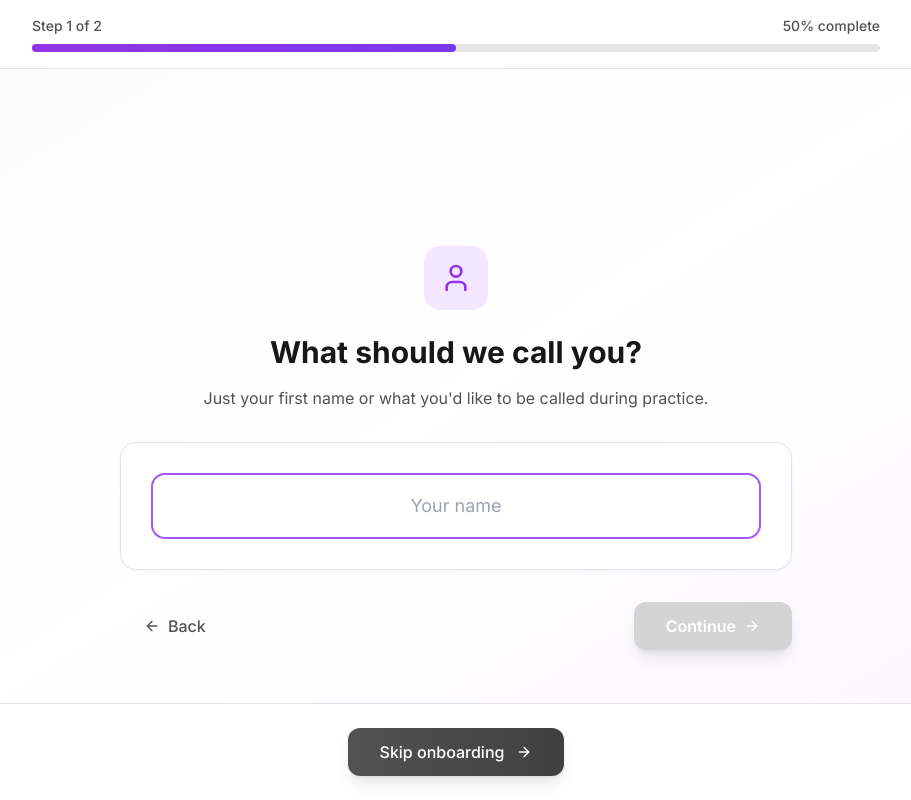
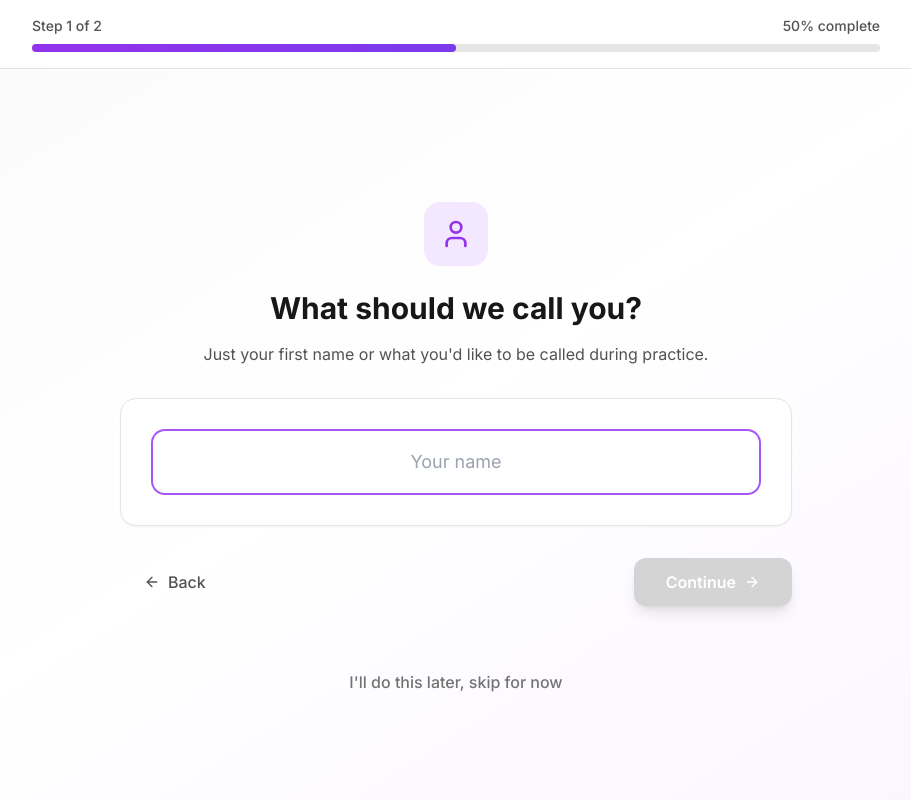
Before and after one commit to dongdimianlyu/kyroo, a Next.js app: page /onboarding in a window 1280 px wide. Both pictures are taken after a click on the button "Let's get started". Shown: the whole page, without its empty margins (184-1095 px from the left). Built offline with nearby package versions, Linux system fonts and the light colour scheme.

Commit message:
fix: move skip onboarding button to prevent overlap

```diff
--- a/src/pages/onboarding.tsx
+++ b/src/pages/onboarding.tsx
@@ -219,23 +219,21 @@ export default function Onboarding() {
                 {renderStepContent()}
               </motion.div>
             </AnimatePresence>
+
+            {currentStep !== 'welcome' && currentStep !== 'complete' && (
+              <div className="mt-16 text-center">
+                <button
+                  onClick={skipOnboarding}
+                  className="text-neutral-500 hover:text-neutral-700 font-medium transition-colors"
+                >
+                  I'll do this later, skip for now
+                </button>
+              </div>
+            )}
           </div>
         </div>
 
-        {/* Skip Onboarding Button - Fixed at bottom */}
-        {currentStep !== 'complete' && (
-          <div className="fixed bottom-0 left-0 right-0 bg-white/95 backdrop-blur-xl border-t border-neutral-200 p-6">
-            <div className="max-w-4xl mx-auto flex justify-center">
-              <button
-                onClick={skipOnboarding}
-                className="group bg-gradient-to-r from-neutral-600 to-neutral-700 hover:from-neutral-700 hover:to-neutral-800 text-white font-medium px-8 py-3 rounded-xl shadow-lg hover:shadow-xl transition-all duration-300 transform hover:scale-105 flex items-center gap-3"
-              >
-                <span>Skip onboarding</span>
-                <ArrowRight className="w-4 h-4 group-hover:translate-x-1 transition-transform duration-300" />
-              </button>
-            </div>
-          </div>
-        )}
+        {/* The fixed skip button has been removed from here to prevent overlap */}
       </div>
     </>
   );
```
